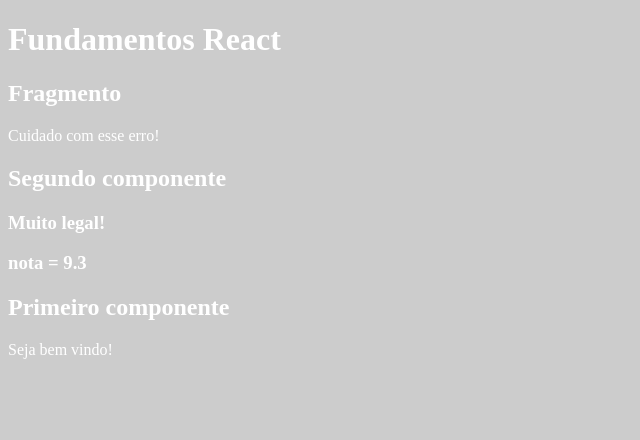
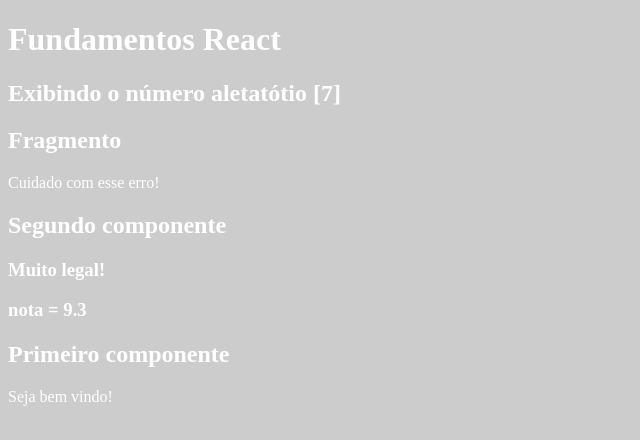
Before and after one commit to ehurafa/react-course, a React (Create React App) app in the folder react-fundamentals/react-fundamentals/: page / in a window 1280 px wide. Shown: the top 440 px of the page, without its empty margins (0-640 px from the left). Built offline with nearby package versions, Linux system fonts and the light colour scheme; the HTML template or start-up script is replaced by a standard one.

Commit message:
random number challenge

```diff
--- a/react-fundamentals/react-fundamentals/src/App.jsx
+++ b/react-fundamentals/react-fundamentals/src/App.jsx
@@ -3,10 +3,12 @@
 import First from './components/basic/First'
 import WithParameter from './components/basic/WithParameter'
 import Fragment from './components/basic/Fragment'
+import RandomNumber from './components/basic/RandomNumber'
 
 export default _ =>
         <div id="app">
             <h1>Fundamentos React</h1>
+            <RandomNumber a={2} b={9}></RandomNumber>
             <Fragment></Fragment>
             <WithParameter titulo="Segundo componente" subtitulo="Muito legal!" nota={9.3}></WithParameter>
             <First></First>
--- /dev/null
+++ b/react-fundamentals/react-fundamentals/src/components/basic/RandomNumber.jsx
@@ -0,0 +1,12 @@
+import React from 'react'
+
+const RandomNumber = props =>  {
+    const result = Math.floor(Math.random() * (props.b - props.a + 1)) + props.a;
+    return (
+        <div>
+            <h2>Exibindo o número aletatótio [{ result }]</h2>
+        </div>
+    )
+}
+
+export default RandomNumber;
```
Also changed, not shown: 1 other file (tests, documents, lock files or other folders).
